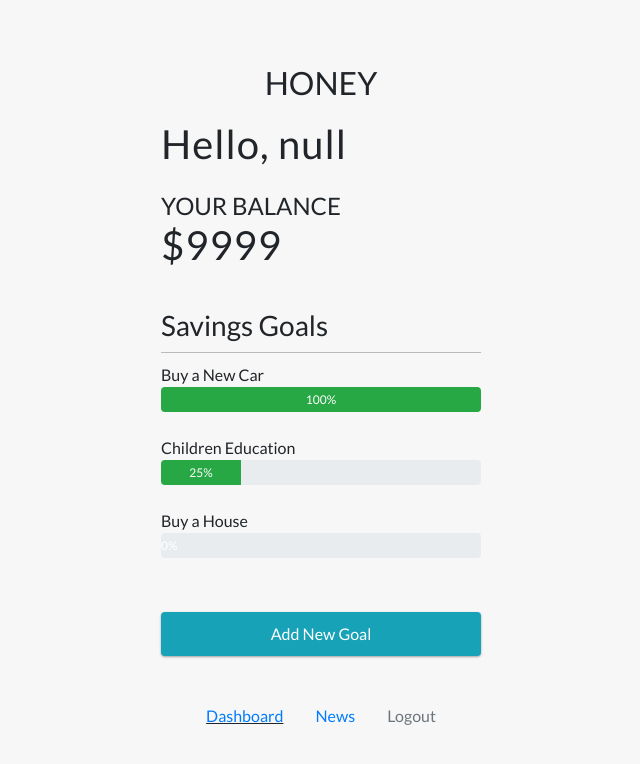
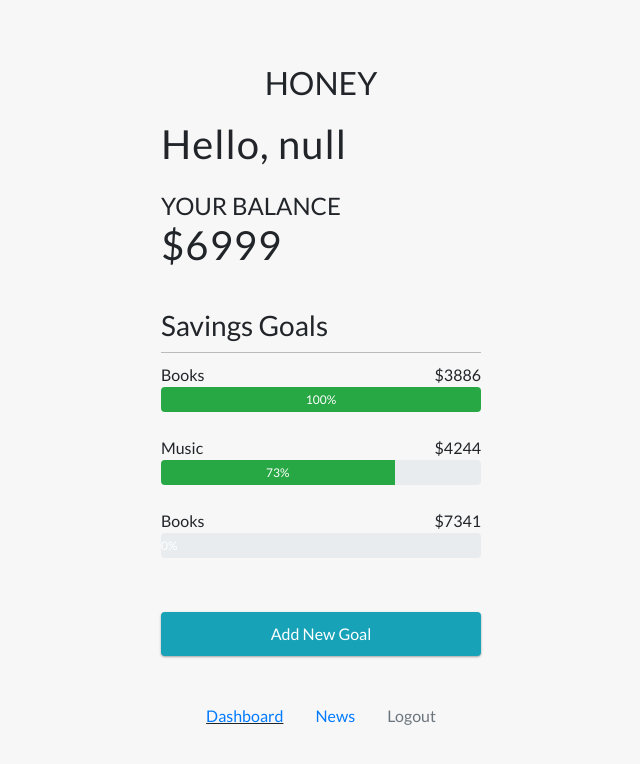
Before and after one commit to yihching8/Developers-Toolkit---Middleware-to-Backend-Group-Work, a plain HTML site: page frontend/dashboard.html in a window 1280 px wide. Shown: the whole page, without its empty margins (319-959 px from the left). Drawn offline with nearby package versions, Linux system fonts and the light colour scheme.

Commit message:
Login & Goals done. Backend hookup tbd.

```diff
--- a/frontend/dashboard.html
+++ b/frontend/dashboard.html
@@ -31,9 +31,8 @@
       <h3>Savings Goals</h3>
 
       <!-- Savings Goals List Here -->
-      <div>
-        <span
-          >Buy a New Car
+      <div id="goalsContainer">
+        <span>Buy a New Car <span class="amt">$999</span>
           <div class="progress" style="height: 25px">
             <div
               class="progress-bar bg-success"
@@ -83,6 +82,7 @@
           <br />
         </span>
       </div>
+
     </div>
 
     <div class="container">
--- a/frontend/dashboard.js
+++ b/frontend/dashboard.js
@@ -2,15 +2,31 @@
 const balance = document.getElementById("balance");
 const titleName = document.getElementById("titleName");
 const b1 = document.getElementById("b1");
+const goalsContainer = document.getElementById("goalsContainer");
 
-// const TransactionDataAll = [
-//   { id: 1, customername: "Flora", bank: "DBS", deposit: 3000, loan: 2000 },
-//   { id: 2, customername: "Flora", bank: "OCBC", deposit: 4000, loan: 2000 },
-//   { id: 3, customername: "Mikhil", bank: "DBS", deposit: 3000, loan: 2000 },
-//   { id: 4, customername: "Sashil", bank: "UOB", deposit: 6000, loan: 1000 },
-//   { id: 5, customername: "Jack", bank: "UOB", deposit: 6000, loan: 8000 },
-//   { id: 6, customername: "Jill", bank: "UOB", deposit: 7000, loan: 4000 },
-// ];
+const GoalsData = [
+  {
+    goal_id: 1,
+    description: "Books",
+    balance: 3886,
+    date_created: "2021-01-17",
+    user_id: 206,
+  },
+  {
+    goal_id: 2,
+    description: "Music",
+    balance: 4244,
+    date_created: "2021-05-25",
+    user_id: 351,
+  },
+  {
+    goal_id: 3,
+    description: "Books",
+    balance: 7341,
+    date_created: "2020-09-29",
+    user_id: 380,
+  },
+];
 
 var total_balance = 0;
 var username = "";
@@ -24,11 +40,54 @@ function init() {
   titleName.innerHTML = `Hello, ${username}`;
 
   //Get the user account balance by user ID
-  total_balance = 9999;
+  total_balance = 6999;
   balance.innerText = `$${total_balance}`;
 
   //Get the list of goals from server
   //Calculate the percentage for each goal
+  calGoals();
+}
+
+function calGoals() {
+  let bal = total_balance;
+  let elm = "";
+
+  GoalsData.forEach((goal) => {
+    //Load goal details
+    let name = goal.description;
+    let amt = goal.balance;
+    let percent = 0;
+
+    //Calc the percentage
+    if (bal >= amt) {
+      percent = 100;
+      bal -= amt;
+    } else {
+      percent = Math.trunc((bal / amt) * 100);
+      bal = 0;
+    }
+
+    //Add it to the element
+    elm += `
+      <span>${name}<span class="amt">$${amt}</span>
+          <div class="progress" style="height: 25px">
+            <div
+              class="progress-bar bg-success"
+              role="progressbar"
+              style="width: ${percent}%"
+              aria-valuenow="${percent}"
+              aria-valuemin="0"
+              aria-valuemax="100"
+            >
+              ${percent}%
+            </div>
+          </div>
+          <br />
+      </span>
+      `;
+  });
+
+  goalsContainer.innerHTML = elm;
 }
 
 function logout() {
@@ -38,4 +97,4 @@ function logout() {
 }
 
 init();
-b1.addEventListener("click", filterTransaction);
+b1.addEventListener("click", null);
--- a/frontend/style.css
+++ b/frontend/style.css
@@ -175,3 +175,7 @@ input[type="number"] {
     color: #5739ee;
   }
 }
+
+.amt{
+  float: right;
+}
```
